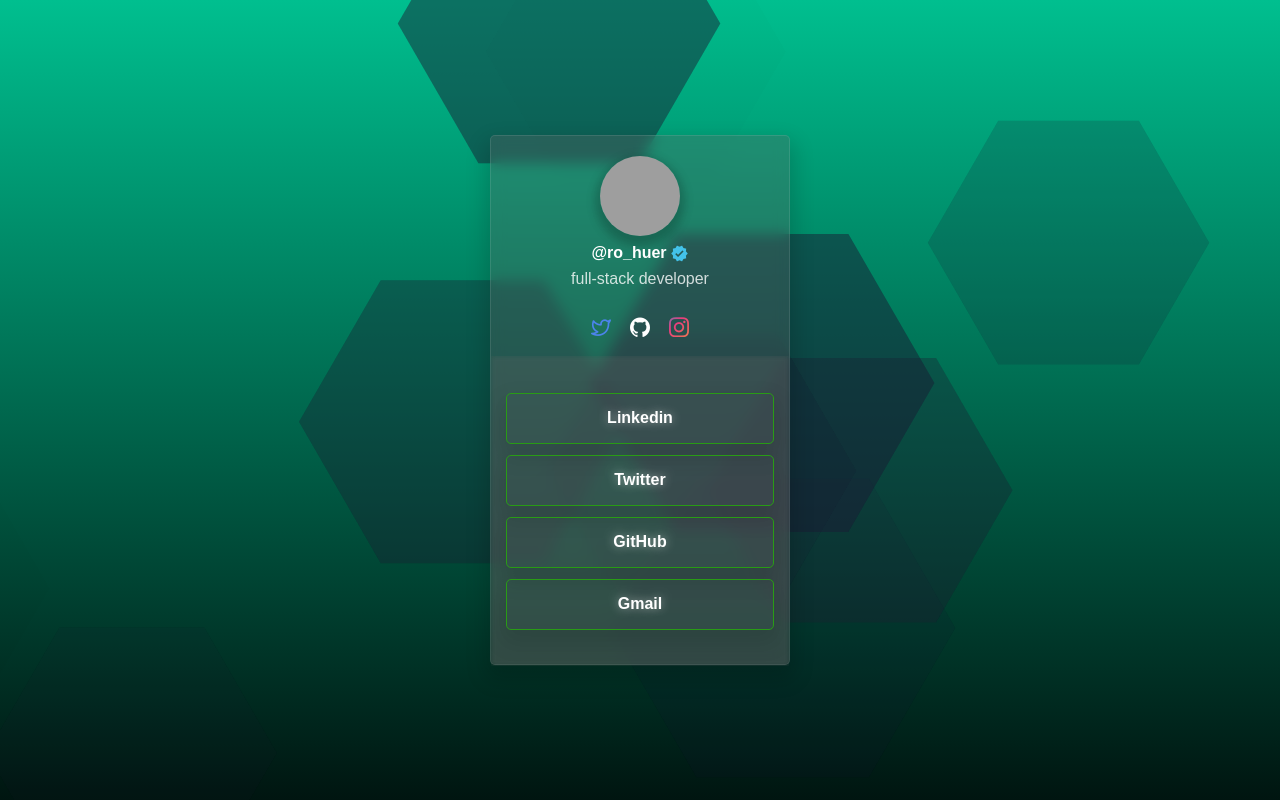
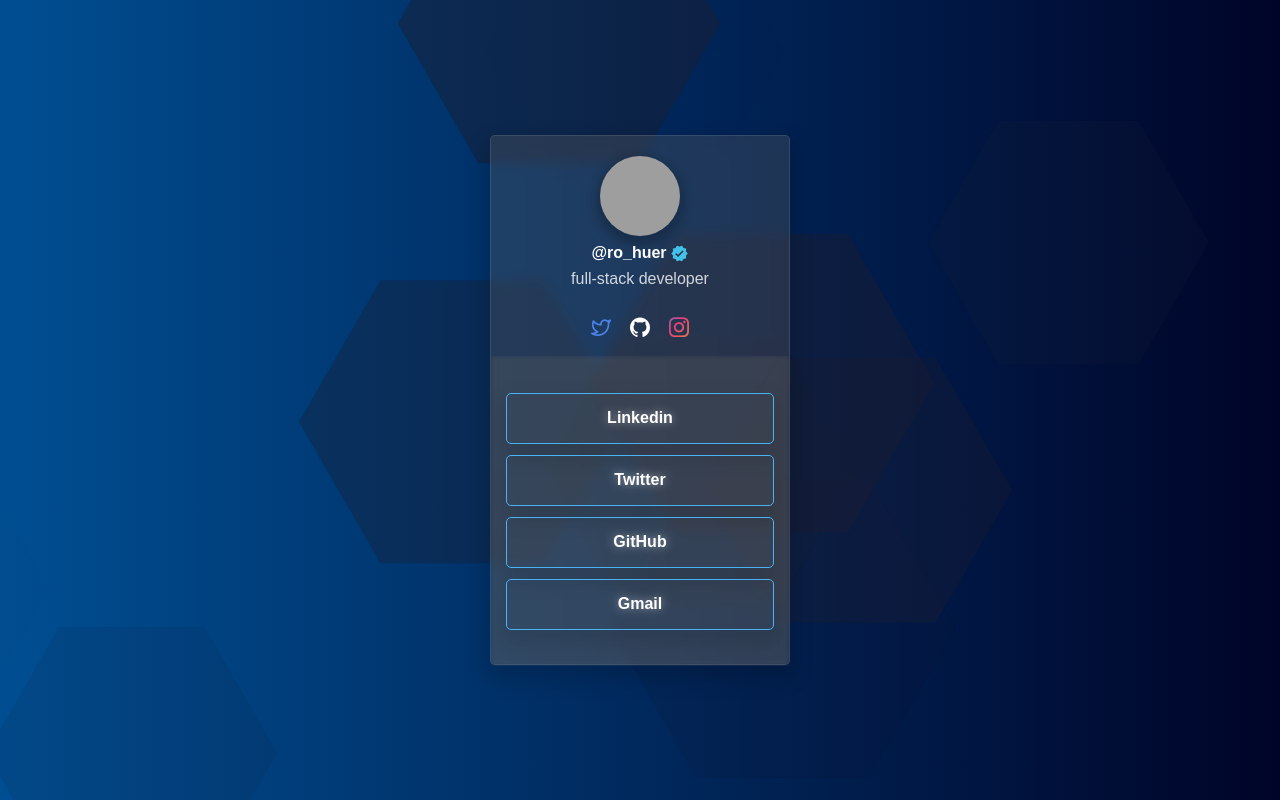
Before and after one commit to HuerRome/presentation-card, a plain HTML site: page index.html in a window 1280 px wide. Drawn offline with Linux system fonts and the light colour scheme; grey boxes are pictures that could not be loaded; files whose address does not match are found by name.

Commit message:
change de color to blue

```diff
--- a/index.html
+++ b/index.html
@@ -17,14 +17,14 @@
                 <p>full-stack developer</p>
                 <div>
                     <a href=""><span class="icon icon-twitter"></span></a>
-                    <a href=""><span class="icon icon-github"></span></a>
-                    <a href=""><span class="icon icon-instagram"></span></a>
+                    <a href="https://github.com/HuerRome"><span class="icon icon-github"></span></a>
+                    <a href="#"><span class="icon icon-instagram"></span></a>
                 </div>
             </div>
             <div class="links">
-                <a href="" class="btn btn-5">Linkedin</a>
+                <a href="https://www.linkedin.com/in/ana-romero-20778921a/" class="btn btn-5">Linkedin</a>
                 <a href="" class="btn btn-5">Twitter</a>
-                <a href="" class="btn btn-5">GitHub</a>
+                <a href="https://github.com/HuerRome" class="btn btn-5">GitHub</a>
                 <a href="" class="btn btn-5">Gmail</a>
             </div>
         </div>
--- a/style.css
+++ b/style.css
@@ -25,14 +25,13 @@ body{
 #particles-js{
     width: 100%;
     height: 100vh;
-    background: #000428;  /* fallback for old browsers */
-    background: -webkit-linear-gradient(to right, #004e92, #000428);  /* Chrome 10-25, Safari 5.1-6 */
-    background: linear-gradient(to right, #004e92, #000428); /* W3C, IE 10+/ Edge, Firefox 16+, Chrome 26+, Opera 12+, Safari 7+ */
+    background: #00bf8f;
+    background: -webkit-linear-gradient(to top, #001510, #00bf8f);
+    background: linear-gradient(to top, #001510, #00bf8f);
 
-    background: #00bf8f;  /* fallback for old browsers */
-    background: -webkit-linear-gradient(to top, #001510, #00bf8f);  /* Chrome 10-25, Safari 5.1-6 */
-    background: linear-gradient(to top, #001510, #00bf8f); /* W3C, IE 10+/ Edge, Firefox 16+, Chrome 26+, Opera 12+, Safari 7+ */
-
+    background: #000428;
+    background: -webkit-linear-gradient(to right, #004e92, #000428);
+    background: linear-gradient(to right, #004e92, #000428);
 }
 
 .container{
@@ -45,7 +44,7 @@ body{
     top: 50%;
     left: 50%;
     transform: translate(-50%, -50%);
-    backdrop-filter: blur(7px);
+    backdrop-filter: blur(6px);
     box-shadow: 0 10px 20px 5px rgba(0, 0, 0, 0.15);
 }
 img{
@@ -129,7 +128,7 @@ a{
 .links a{
     width: 90%;
     height: 51px;
-    border: 1px solid #299c15;
+    border: 1px solid #49b3f5;
     border-radius: var(--br);
     display: flex;
     justify-content: center;
```
